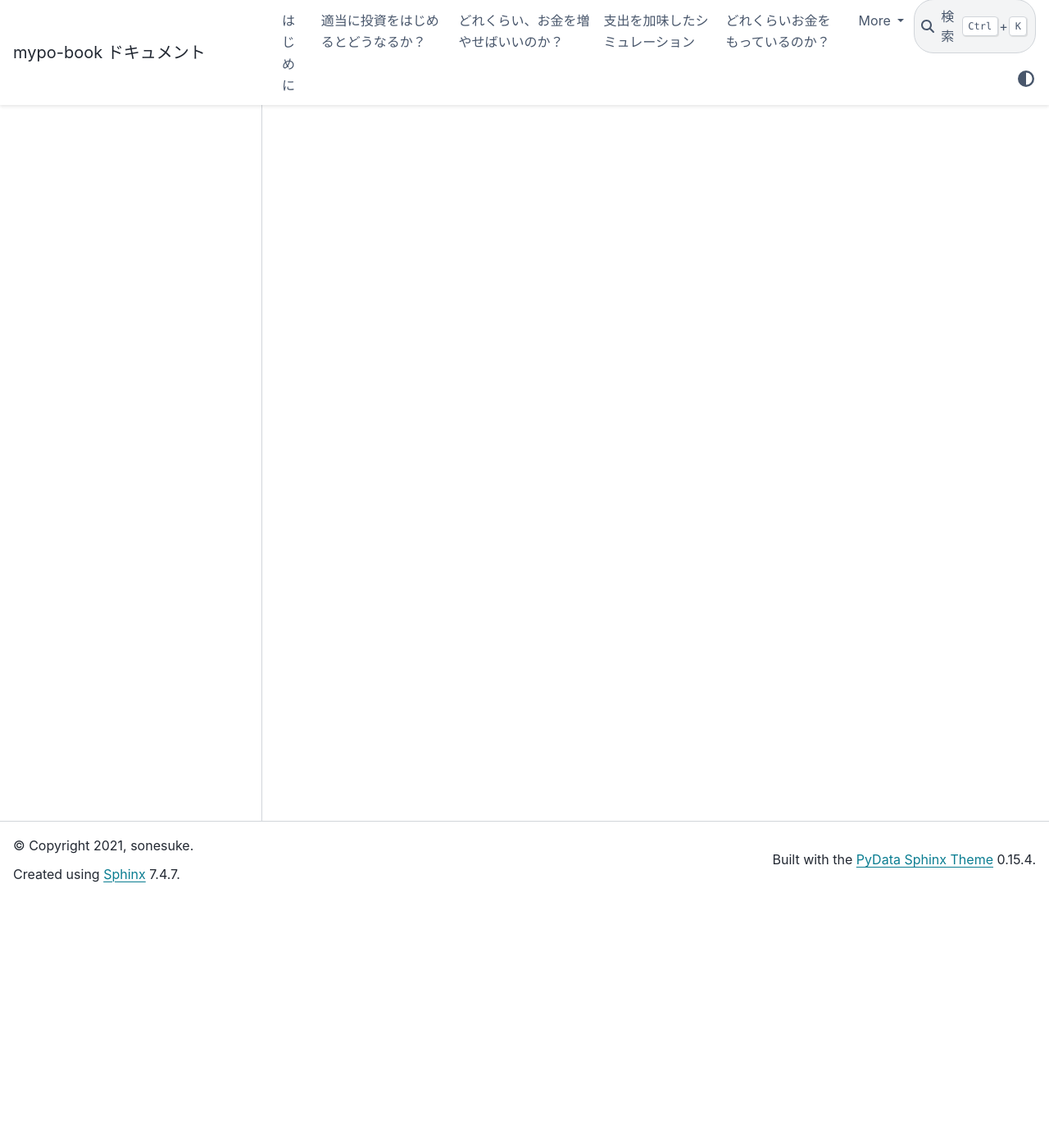
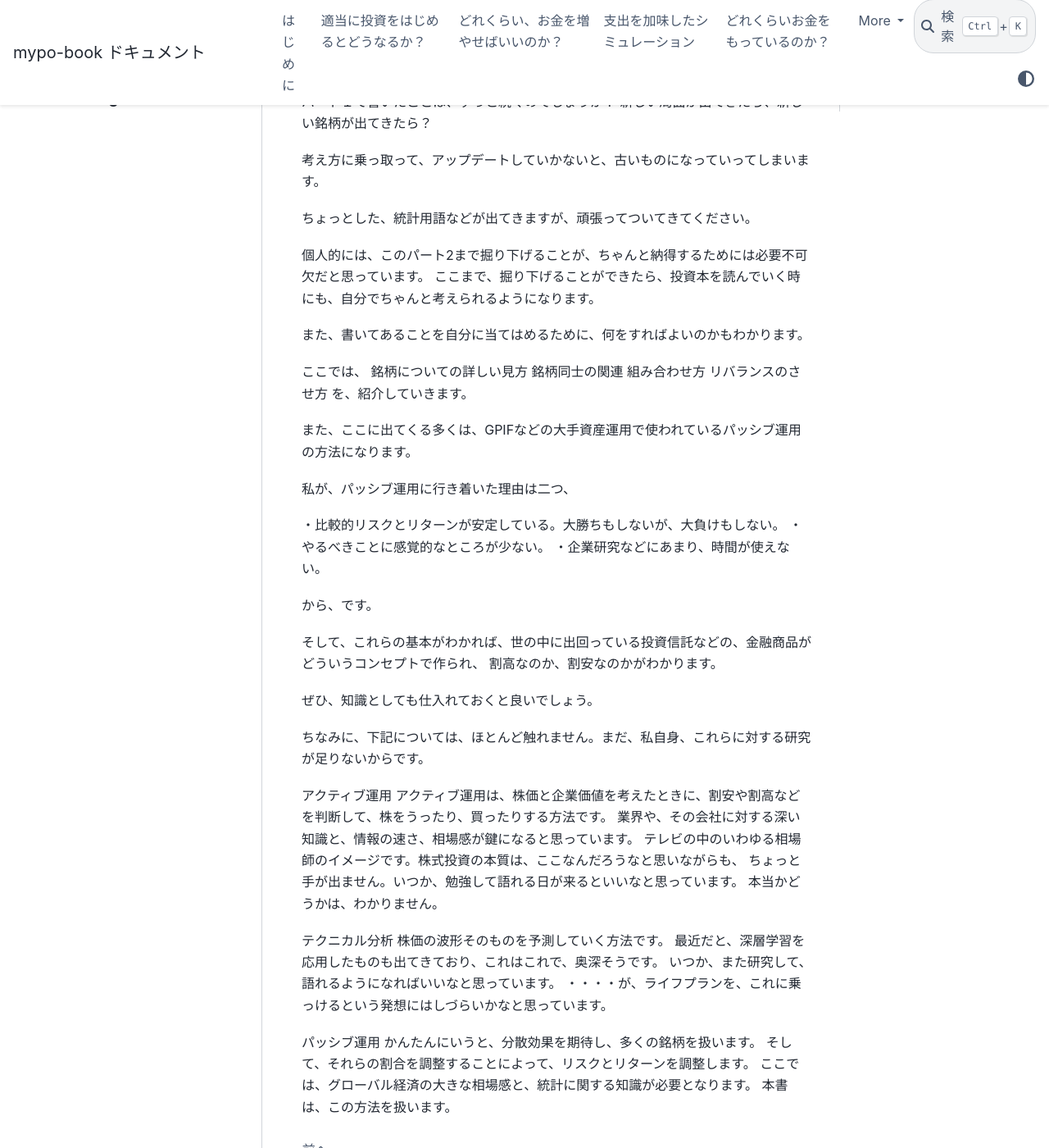
Before and after one commit to sonesuke/mypo-book, a Sphinx documentation site: the page built from source/part_2/00_introduction.rst, in a window 1280 px wide and 1400 px high, scrolled down 305 px. Shown: the whole window at 82% size. Built offline with Sphinx 7.4.7 and the PyData theme 0.15.4, drawn with Linux system fonts in a browser that asks for light colours; pages that are not in the unit, such as notebooks, are missing from menus; some of the changed text lies outside the part shown.

Commit message:
202105020953

```diff
--- a/source/part_2/00_introduction.rst
+++ b/source/part_2/00_introduction.rst
@@ -1,3 +1,64 @@
-
 はじめに
 =============================
+
+パート１では、感覚的に何をやっていくかを、説明するために、
+詳細を省いて、流れを追っていきました。
+
+これでも、十分なのですが、もっと深く納得するために、
+もっと、深く掘り下げていきたいと思います。
+
+パート１で書いたことは、ずっと続くのでしょうか？
+新しい局面が出てきたら、新しい銘柄が出てきたら？
+
+考え方に乗っ取って、アップデートしていかないと、古いものになっていってしまいます。
+
+ちょっとした、統計用語などが出てきますが、頑張ってついてきてください。
+
+
+個人的には、このパート2まで掘り下げることが、ちゃんと納得するためには必要不可欠だと思っています。
+ここまで、掘り下げることができたら、投資本を読んでいく時にも、自分でちゃんと考えられるようになります。
+
+また、書いてあることを自分に当てはめるために、何をすればよいのかもわかります。
+
+ここでは、
+銘柄についての詳しい見方
+銘柄同士の関連
+組み合わせ方
+リバランスのさせ方
+を、紹介していきます。
+
+また、ここに出てくる多くは、GPIFなどの大手資産運用で使われているパッシブ運用の方法になります。
+
+私が、パッシブ運用に行き着いた理由は二つ、
+
+・比較的リスクとリターンが安定している。大勝ちもしないが、大負けもしない。
+・やるべきことに感覚的なところが少ない。
+・企業研究などにあまり、時間が使えない。
+
+から、です。
+
+そして、これらの基本がわかれば、世の中に出回っている投資信託などの、金融商品がどういうコンセプトで作られ、
+割高なのか、割安なのかがわかります。
+
+ぜひ、知識としても仕入れておくと良いでしょう。
+
+ちなみに、下記については、ほとんど触れません。まだ、私自身、これらに対する研究が足りないからです。
+
+アクティブ運用
+アクティブ運用は、株価と企業価値を考えたときに、割安や割高などを判断して、株をうったり、買ったりする方法です。
+業界や、その会社に対する深い知識と、情報の速さ、相場感が鍵になると思っています。
+テレビの中のいわゆる相場師のイメージです。株式投資の本質は、ここなんだろうなと思いながらも、
+ちょっと手が出ません。いつか、勉強して語れる日が来るといいなと思っています。
+本当かどうかは、わかりません。
+
+テクニカル分析
+株価の波形そのものを予測していく方法です。
+最近だと、深層学習を応用したものも出てきており、これはこれで、奥深そうです。
+いつか、また研究して、語れるようになればいいなと思っています。
+・・・・が、ライフプランを、これに乗っけるという発想にはしづらいかなと思っています。
+
+パッシブ運用
+かんたんにいうと、分散効果を期待し、多くの銘柄を扱います。
+そして、それらの割合を調整することによって、リスクとリターンを調整します。
+ここでは、グローバル経済の大きな相場感と、統計に関する知識が必要となります。
+本書は、この方法を扱います。
--- a/source/part_2/03_leak.rst
+++ /dev/null
@@ -1,6 +0,0 @@
-
-あと、なんとなくずるいことをしています。
-未来の情報を使っています。
-
-なので、正確には、その効果を見積もるために、
-それまでの情報をつかって、
--- a/source/part_2/05_reblance.rst
+++ b/source/part_2/06_reblance.rst
@@ -28,3 +28,7 @@
 
 
 それでいながら、手数料の問題
+
+
+
+現金とリバランス
```
Also changed, not shown: source/part_2/01_incom-gain-vs-capital-gain.rst (deleted, +0 -18 lines), source/part_2/01_ticker-basic.rst (added, +97 -0 lines), source/part_2/01_ticker-selection.rst (deleted, +0 -55 lines), source/part_2/02_correlation.rst (deleted, +0 -7 lines), source/part_2/02_incom-gain-vs-capital-gain.rst (added, +74 -0 lines), source/part_2/03_correlation.rst (added, +85 -0 lines), source/part_2/04_ticker-selection.rst (added, +58 -0 lines), source/part_2/08_tuning.rst (renamed from source/part_2/06_tuning.rst, +7 -0 lines), source/part_2/05_optimization.rst (renamed from source/part_2/03_optimization.rst), source/part_2/07_resume-shift.rst (renamed from source/part_2/04_resume-shift.rst), source/part_2/09_wrap-up.rst (renamed from source/part_2/07_wrap-up.rst).
